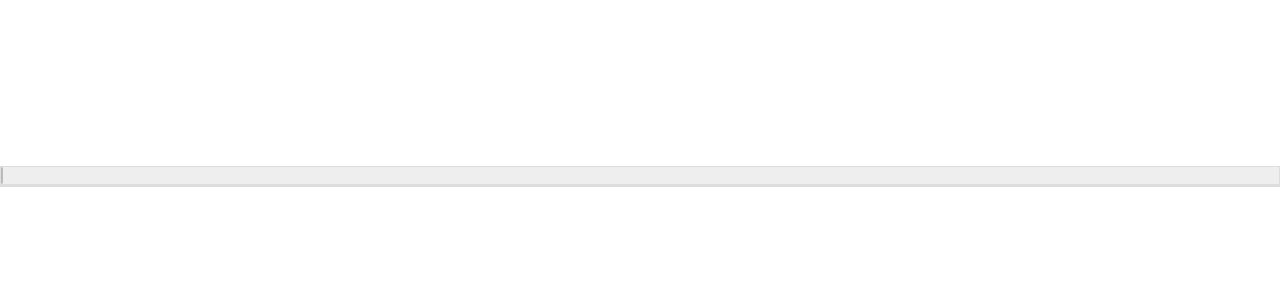
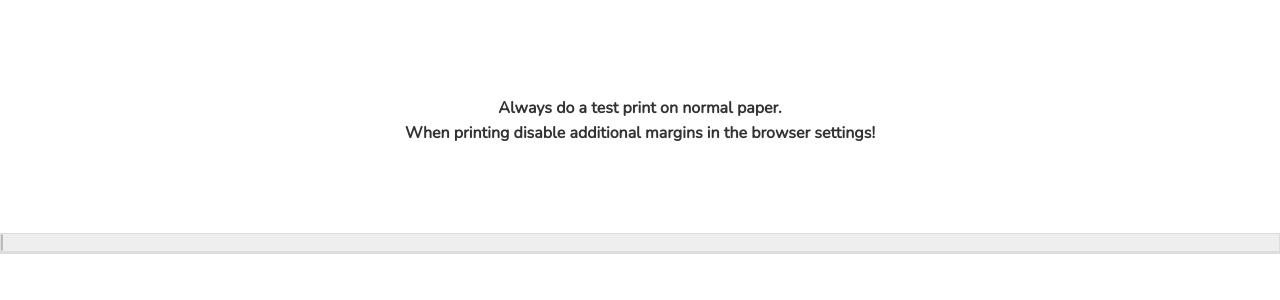
Before and after one commit to danricho/where_the, a Python web app: template templates/print.j2.html in a window 1280 px wide. Shown: the top 300 px of the page. Run offline with Jinja, Linux system fonts and the light colour scheme; the template is opened without the code that fills it: most values are stand-ins (such as "Sample title", 1, 10 or a date in 2020); some libraries are stand-ins or nearby versions.

Commit message:
Add warning about testing template printing before use.

```diff
--- a/templates/print.j2.html
+++ b/templates/print.j2.html
@@ -139,7 +139,8 @@
 
 {% endif %}
 
-  <p><br /><button type="button" class="button primary is-full-width" onclick="print_qr();">Print</button></p>
+  <p class="text-center"><br /><strong>Always do a test print on normal paper.<br />When printing disable additional margins in the browser settings!</strong></p>
+  <p><button type="button" class="button primary is-full-width" onclick="print_qr();">Print</button></p>
 
   </div>
 </section>
```
Also changed, not shown: changelog.md.
